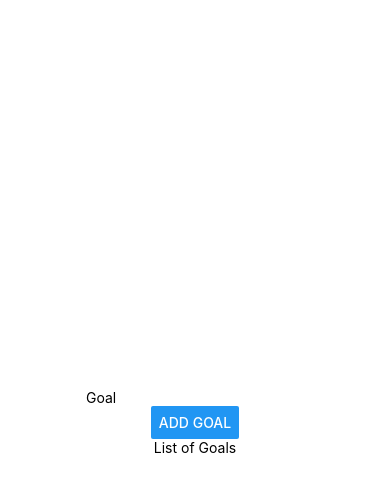
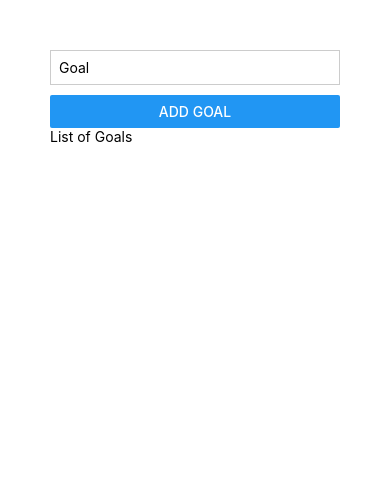
Before and after one commit to iamraselmolla/React-Native-Practise-Application, a React Native app: screen / in a window 390 px wide. Shown: the top 492 px of the page. Built offline with nearby package versions, Linux system fonts and the light colour scheme.

Commit message:
added button style

```diff
--- a/App.js
+++ b/App.js
@@ -3,9 +3,9 @@ import { Button, StyleSheet, Text, TextInput, View } from 'react-native';
 
 export default function App() {
   return (
-    <View style={styles.container}>
+    <View style={styles.appContainer}>
       <View>
-        <TextInput placeholder='Goal' />
+        <TextInput style={styles.inputStyle} placeholder='Goal' />
       </View>
       <View>
         <Button title='Add Goal' />
@@ -18,10 +18,15 @@ export default function App() {
 }
 
 const styles = StyleSheet.create({
-  container: {
-    flex: 1,
-    backgroundColor: '#fff',
-    alignItems: 'center',
-    justifyContent: 'center',
+  appContainer: {
+    padding: 50
   },
+  inputStyle: {
+    borderWidth: 1,
+    borderColor: '#cccccc',
+    width: '100%',
+    marginRight: 8,
+    padding: 8,
+    marginBottom: 10
+  }
 });
```
